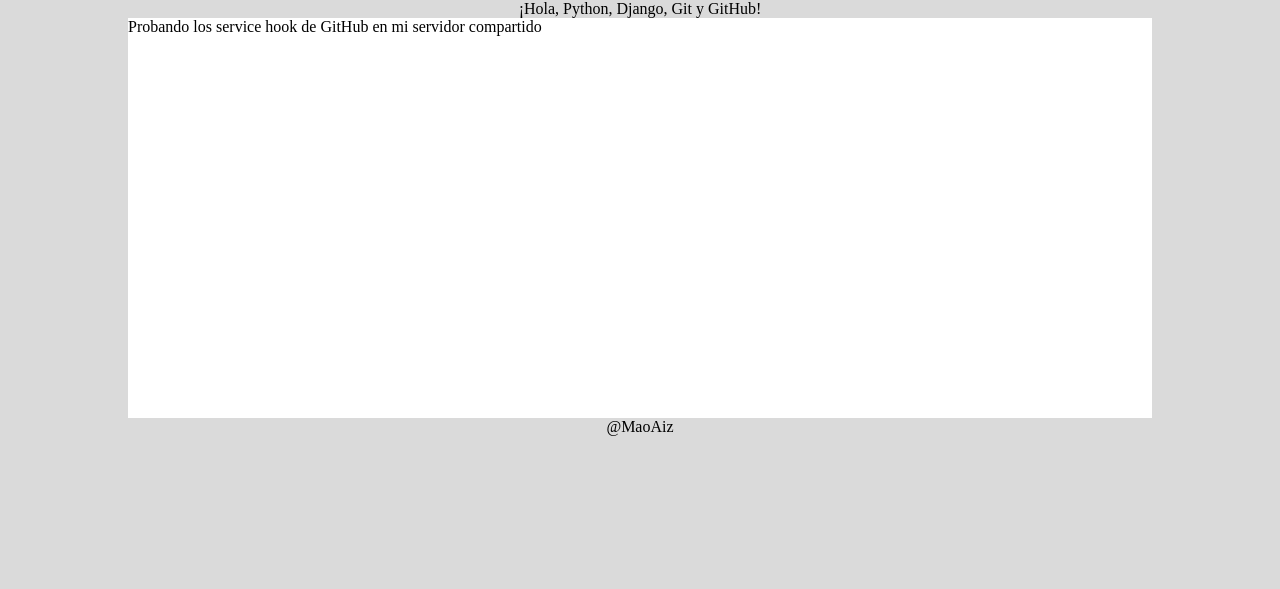
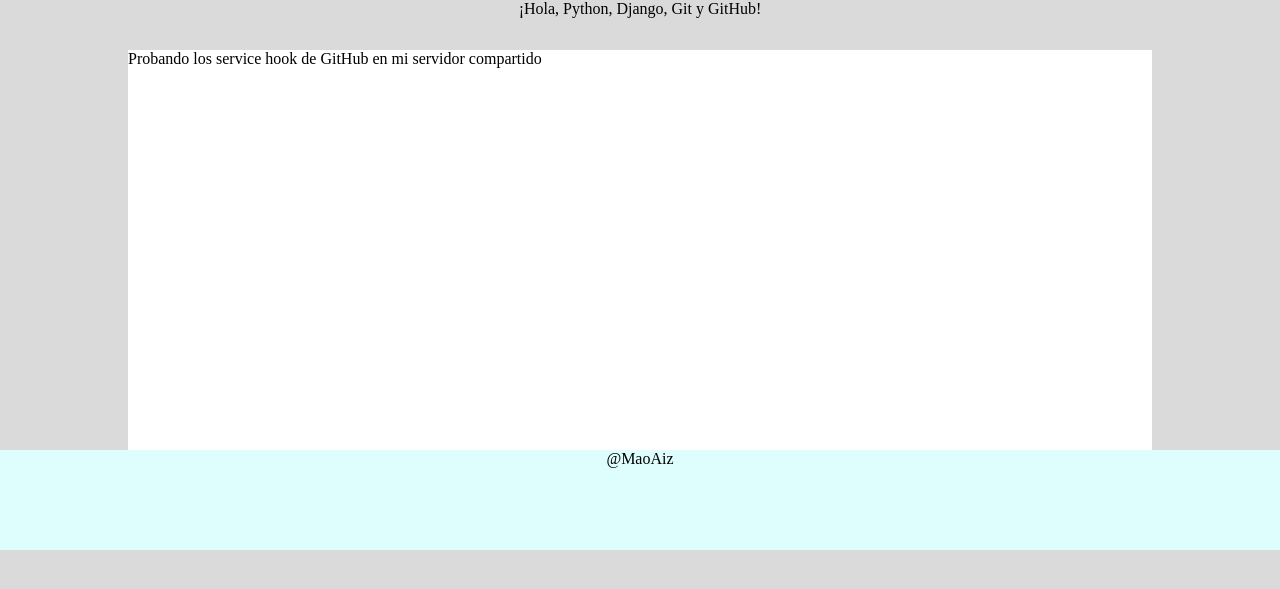
Before and after one commit to maoaiz/Prueba_Django, a Django app: template templates/index.html in a window 1280 px wide. Shown: the top 589 px of the page. Run offline with Django 3.2, Linux system fonts and the light colour scheme; the template is opened without the code that fills it, so the values that code supplies are empty.

Commit message:
Modificando estructura con css

```diff
--- a/static/css/style.css
+++ b/static/css/style.css
@@ -6,9 +6,12 @@ body{
 background-color:#dadada;
 }
 body > header{
+	min-height:50px;
 	text-align:center;
 }
 body > footer{
+	background-color:#defefe;
+	min-height:100px;
 	text-align:center;
 }
 body > section{
```
